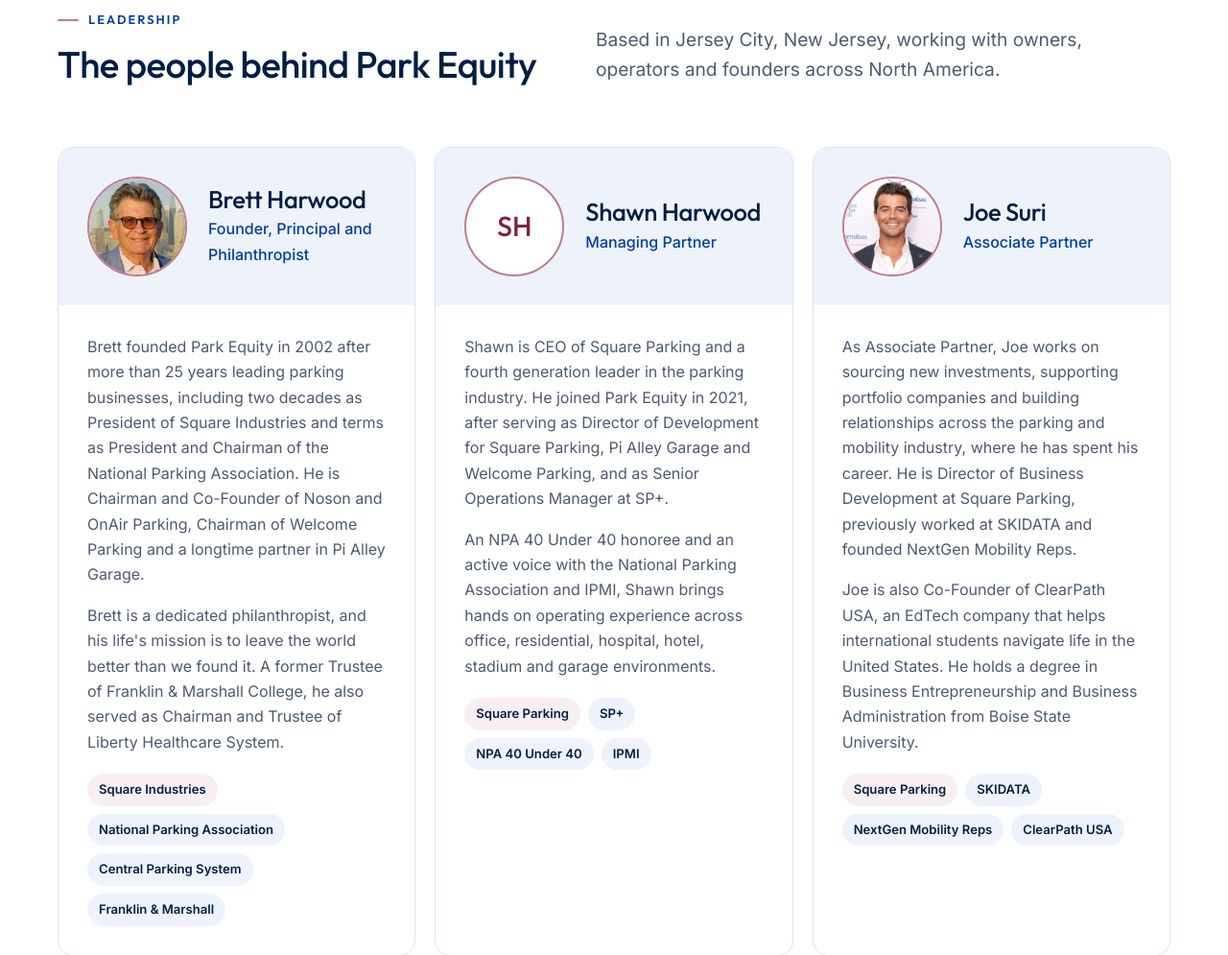
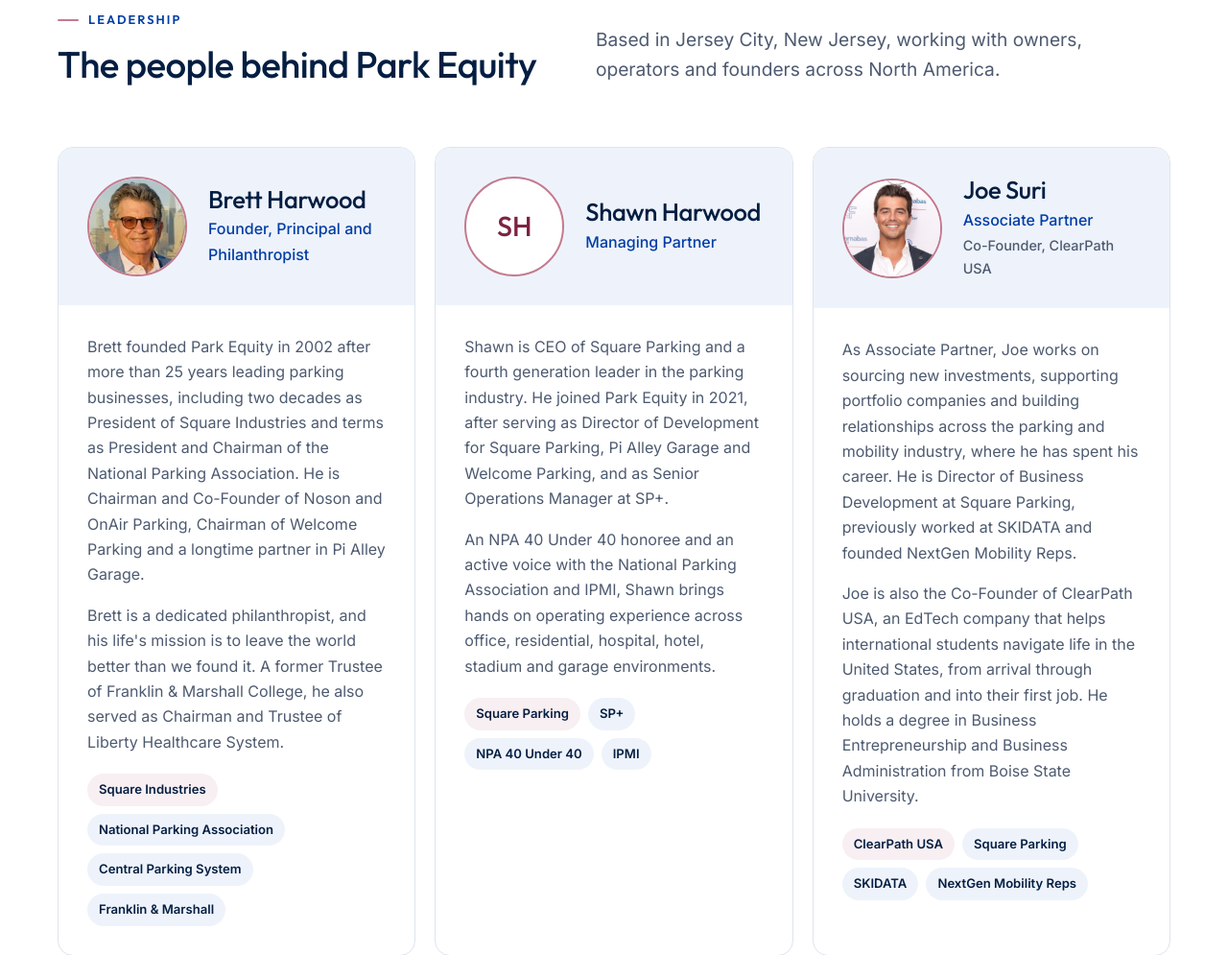
Before and after one commit to Park-Equity/website, a plain HTML site: page index.html in a window 1280 px wide. Shown: the part 8030-9025 px from the top of the page at 96% size. Drawn offline with Linux system fonts and the light colour scheme.

Commit message:
Feature ClearPath USA co-founder role in Joe Suri's card
Co-Authored-By: Claude Opus 5.5 <noreply@anthropic.com>
Claude-Session: https://claude.ai/code/session_01Qspts9aeAQeU8t6CuGoDxo

```diff
--- a/index.html
+++ b/index.html
@@ -386,6 +386,7 @@ footer { border-top: 3px solid; border-image: linear-gradient(90deg, var(--accen
 .advisor h3 { font-size: 1.35rem; font-weight: 600; }
 .advisor .role { color: var(--accent); font-weight: 500; font-size: 0.95rem; margin-top: 2px; }
 .advisor p { color: var(--muted); }
+.role-sub { color: var(--muted); font-size: 0.9rem; font-weight: 500; margin-top: 2px; }
 .portrait.sm { width: 64px; height: 64px; font-size: 1.25rem; }
 @media (max-width: 860px) { .advisors { grid-template-columns: 1fr; } }
 
@@ -664,11 +665,11 @@ footer { border-top: 3px solid; border-image: linear-gradient(90deg, var(--accen
           </div>
         </article>
         <article class="leader">
-          <div class="leader-head"><div class="portrait"><img src="joe-suri.jpg" alt="Joe Suri" width="92" height="92"></div><div><h3>Joe Suri</h3><div class="role">Associate Partner</div></div></div>
+          <div class="leader-head"><div class="portrait"><img src="joe-suri.jpg" alt="Joe Suri" width="92" height="92"></div><div><h3>Joe Suri</h3><div class="role">Associate Partner</div><div class="role-sub">Co-Founder, ClearPath USA</div></div></div>
           <div class="leader-body">
             <p>As Associate Partner, Joe works on sourcing new investments, supporting portfolio companies and building relationships across the parking and mobility industry, where he has spent his career. He is Director of Business Development at Square Parking, previously worked at SKIDATA and founded NextGen Mobility Reps.</p>
-            <p>Joe is also Co-Founder of ClearPath USA, an EdTech company that helps international students navigate life in the United States. He holds a degree in Business Entrepreneurship and Business Administration from Boise State University.</p>
-            <div class="creds"><span>Square Parking</span><span>SKIDATA</span><span>NextGen Mobility Reps</span><span>ClearPath USA</span></div>
+            <p>Joe is also the Co-Founder of ClearPath USA, an EdTech company that helps international students navigate life in the United States, from arrival through graduation and into their first job. He holds a degree in Business Entrepreneurship and Business Administration from Boise State University.</p>
+            <div class="creds"><span>ClearPath USA</span><span>Square Parking</span><span>SKIDATA</span><span>NextGen Mobility Reps</span></div>
           </div>
         </article>
       </div>
```
